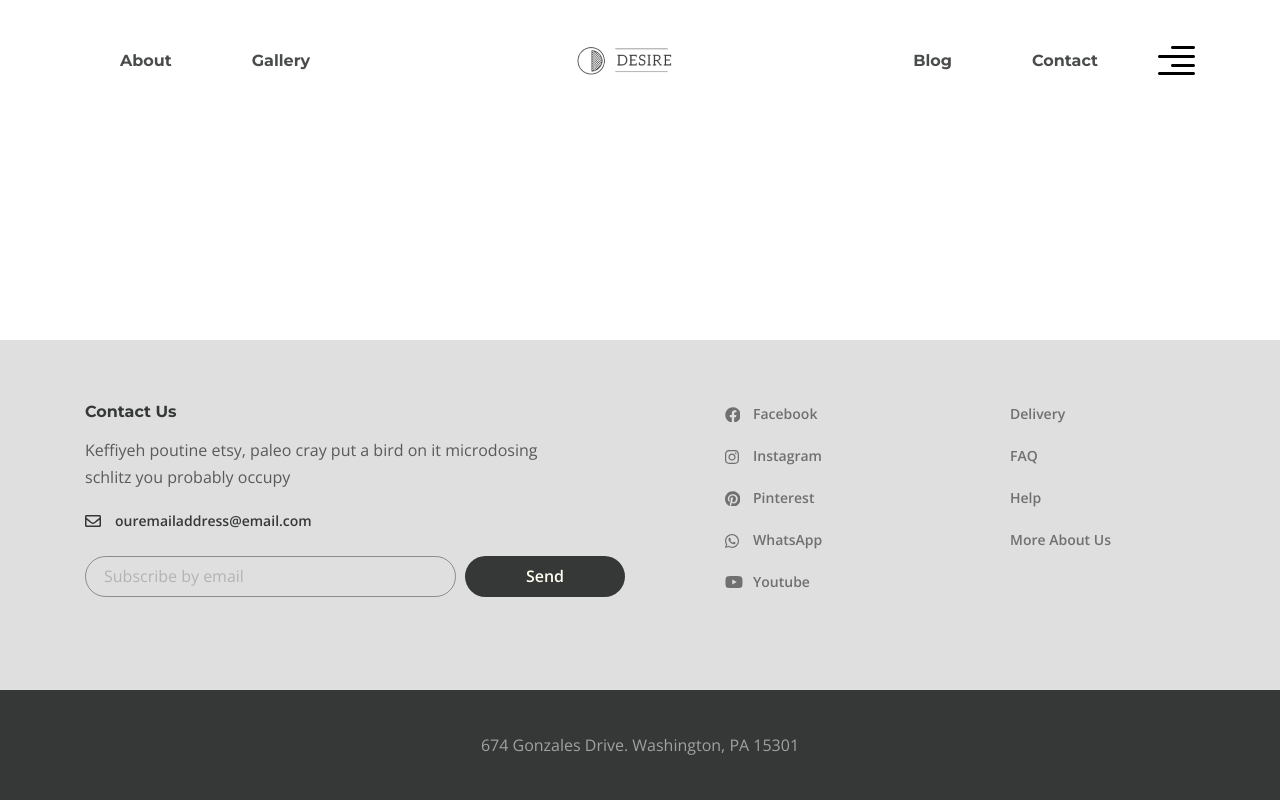
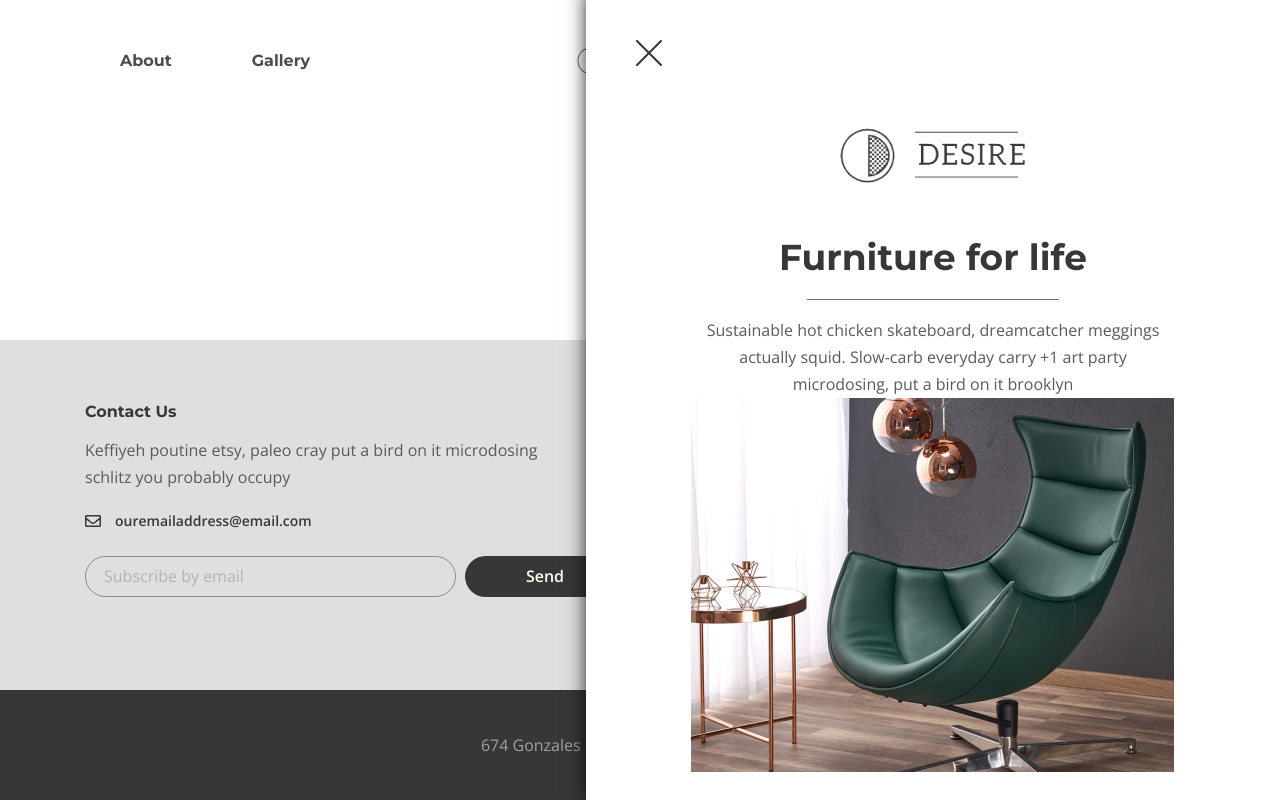
Before and after one commit to Vladimir-cloudj/desire, a website: page app/index.html in a window 1280 px wide. Drawn offline with nearby package versions, Linux system fonts and the light colour scheme; files that its build step writes are made by us from their sources.

Commit message:
feat: create burger-menu

```diff
--- a/app/index.html
+++ b/app/index.html
@@ -7,7 +7,8 @@
   <title>Document</title>
   <link rel="preconnect" href="https://fonts.googleapis.com">
   <link rel="preconnect" href="https://fonts.gstatic.com" crossorigin>
-  <link href="https://fonts.googleapis.com/css2?family=Montserrat:wght@700&family=Open+Sans:wght@400;600&display=swap" rel="stylesheet">
+  <link href="https://fonts.googleapis.com/css2?family=Montserrat:wght@700&family=Open+Sans:wght@400;600&display=swap"
+    rel="stylesheet">
   <link rel="stylesheet" href="css/style.min.css">
 </head>
 
@@ -42,6 +43,23 @@
           <button class="header__btn">
             <img src="images/icon_menu.svg" alt="icon menu">
           </button>
+          <div class="rightside-menu">
+            <button class="rightside-menu__close">
+              <img src="/images/close.svg" alt="">
+            </button>
+            <div class="rightside-menu__content">
+              <a class="rightside-menu__logo" href="#">
+                <img src="/images/big-logo.png" alt="logo">
+              </a>
+              <h4 class="rightside-menu__title">
+                Furniture for life
+              </h4>
+              <p>
+                Sustainable hot chicken skateboard, dreamcatcher meggings actually squid. Slow-carb everyday carry +1 art party microdosing, put a bird on it brooklyn
+              </p>
+              <img class="rightside-menu__image" src="images/rightside-img.jpg" alt="img">
+            </div>
+          </div>
         </div>
       </div>
     </header>
--- a/app/js/main.js
+++ b/app/js/main.js
@@ -1,3 +1,8 @@
 $(function () {
-
+	$('.header__btn').on('click', function() {
+		$('.rightside-menu').removeClass('rightside-menu--close')
+	})
+	$('.rightside-menu__close').on('click', function() {
+		$('.rightside-menu').addClass('rightside-menu--close')
+	})
 })
--- a/app/scss/_global.scss
+++ b/app/scss/_global.scss
@@ -7,6 +7,8 @@ body {
 	line-height: 27px;
 	font-family: 'Open Sans', sans-serif;
 	color: $default;
+	overflow-x: hidden;
+	min-width: 320px;
 }
 
 .wrapper {
--- a/app/scss/style.scss
+++ b/app/scss/style.scss
@@ -1,18 +1,17 @@
-@import 'vars';
-@import 'fonts';
-@import 'reset';
-@import 'libs';
-@import 'global';
+@import "vars";
+@import "fonts";
+@import "reset";
+@import "libs";
+@import "global";
 
-
-.header{
-	&__inner{
+.header {
+	&__inner {
 		display: flex;
 		justify-content: space-between;
 		align-items: center;
 		height: 120px;
 	}
-	&__btn{
+	&__btn {
 		background-color: transparent;
 		border: none;
 		padding: 0;
@@ -20,48 +19,49 @@
 	}
 }
 
-.logo{
+.logo {
 	margin: 0 auto;
 }
 
-.menu{
+.menu {
 	padding-left: 35px;
 	padding-right: 60px;
-	&__list{
+	&__list {
 		display: flex;
 	}
-	&__list-item + .menu__list-item{
+	&__list-item + .menu__list-item {
 		padding-left: 80px;
 	}
-	&__list-link{
+	&__list-link {
 		@extend %title-font;
 		line-height: 22px;
 		color: rgba(54, 56, 56, 0.9033);
 	}
 }
 
-.footer{
-	&__content{
+.footer {
+	&__content {
 		background: #dfdfdf;
 		padding: 60px 0 80px;
 	}
-	&__inner{
+	&__inner {
 		display: flex;
 		justify-content: space-between;
 	}
-	&__info{
+	&__info {
 		width: 540px;
 	}
-	&__info-title{
+	&__info-title {
 		color: $title;
 		@extend %title-font;
 		margin-bottom: 14px;
 		line-height: 23px;
 	}
-	&__info-text{
+	&__info-text {
 		margin-bottom: 16px;
 		max-width: 475px;
-	}&__info-email{
+	}
+	&__info-email {
 		font-weight: 600;
 		font-size: 14px;
 		color: $title;
@@ -69,8 +69,8 @@
 		padding-left: 30px;
 		display: inline-block;
 		position: relative;
-		&::before{
-			content: '';
+		&::before {
+			content: "";
 			background-image: url(/images/footer/envelope.svg);
 			position: absolute;
 			left: 0;
@@ -79,27 +79,26 @@
 			height: 12px;
 		}
 	}
-	&__form{
+	&__form {
 		display: flex;
-
 	}
-	&__form-input{
+	&__form-input {
 		padding: 6px 10px 6px 18px;
 		border-radius: 21px;
 		background-color: transparent;
 		opacity: 0.7;
-		border: 1px solid rgba($title, .7);
+		border: 1px solid rgba($title, 0.7);
 		// width: 368px;
 		width: 100%;
-		&::placeholder{
-			font-family: 'Open Sans', sans-serif;
+		&::placeholder {
+			font-family: "Open Sans", sans-serif;
 			font-weight: 400;
 			font-size: 16px;
 			line-height: 27px;
 			color: #a1a1a1;
 		}
 	}
-	&__form-button{
+	&__form-button {
 		background-color: $title;
 		border: none;
 		color: #fffff0;
@@ -110,16 +109,16 @@
 		margin-left: 9px;
 		cursor: pointer;
 	}
-	&__social{
+	&__social {
 		width: 125px;
 		margin-right: auto;
 		margin-left: 100px;
 	}
-	&__social-link{
+	&__social-link {
 		padding-left: 28px;
 		position: relative;
-		&::before{
-			content: '';
+		&::before {
+			content: "";
 			position: absolute;
 			left: 0;
 			top: 3px;
@@ -127,51 +126,111 @@
 			width: 15px;
 		}
 	}
-	&__social-link--facebook::before{
+	&__social-link--facebook::before {
 		background-image: url(../images/footer/facebook.svg);
 	}
-	&__social-link--instagram::before{
+	&__social-link--instagram::before {
 		background-image: url(../images/footer/instagram.svg);
 		width: 14px;
 		height: 14px;
 		top: 4px;
 	}
-	&__social-link--pinterest::before{
+	&__social-link--pinterest::before {
 		background-image: url(../images/footer/Pinterest.svg);
 	}
-	&__social-link--whatsapp::before{
+	&__social-link--whatsapp::before {
 		background-image: url(../images/footer/whatsapp.svg);
 		width: 14px;
 		height: 14px;
 		top: 4px;
 	}
-	&__social-link--youtube::before{
+	&__social-link--youtube::before {
 		background-image: url(../images/footer/youtube.svg);
 		width: 18px;
 		height: 12px;
 		top: 4px;
 	}
 	&__social-item,
-	&__menu-item{
+	&__menu-item {
 		margin-bottom: 15px;
 		font-weight: 600;
 		font-size: 14px;
 	}
 	&__social-link,
-	&__menu-link{
+	&__menu-link {
 		color: #707070;
 	}
-	&__menu{
+	&__menu {
 		margin-right: 60px;
 		width: 125px;
 	}
-	&__menu-link{
-
+	&__menu-link {
 	}
-	&__copyright{
+	&__copyright {
 		background-color: $title;
 		color: #a1a1a1;
 		text-align: center;
 		padding: 42px 0 41px;
 	}
 }
+
+.rightside-menu {
+	z-index: 2;
+	position: absolute;
+	right: 0;
+	top: 0;
+	bottom: 0;
+	max-width: 694px;
+	width: 100%;
+	background-color: white;
+	padding-top: 40px;
+	box-shadow: 5px -6px 20px 3px #000;
+	transition: all 0.5s;
+	&.rightside-menu--close {
+		transform: translateX(300%);
+	}
+	&__close {
+		background-color: transparent;
+		border: none;
+		padding: 0;
+		cursor: pointer;
+		margin-left: 50px;
+		margin-bottom: 60px;
+	}
+	&__content {
+		text-align: center;
+		max-width: 485px;
+		margin: 0 auto;
+	}
+	&__logo {
+		margin-bottom: 40px;
+		display: inline-block;
+	}
+	&__title {
+		color: $title;
+		@extend %title-font;
+		font-size: 36px;
+		line-height: 51px;
+		position: relative;
+		margin-bottom: 17px;
+		padding-bottom: 17px;
+		&::after {
+			content: "";
+			position: absolute;
+			bottom: 0;
+			left: 0;
+			right: 0;
+			max-width: 252px;
+			margin: 0 auto;
+			height: 1px;
+			background: #6d7278;
+			// border: 1px solid #979797;
+		}
+	}
+	&__text {
+		margin-bottom: 75px;
+	}
+	&__image {
+		max-width: 485px;
+	}
+}
```
Also changed, not shown: app/css/style.min.css, app/images/big-logo.png (added), app/images/close.svg (added), app/images/rightside-img.jpg (added), app/js/main.min.js.
